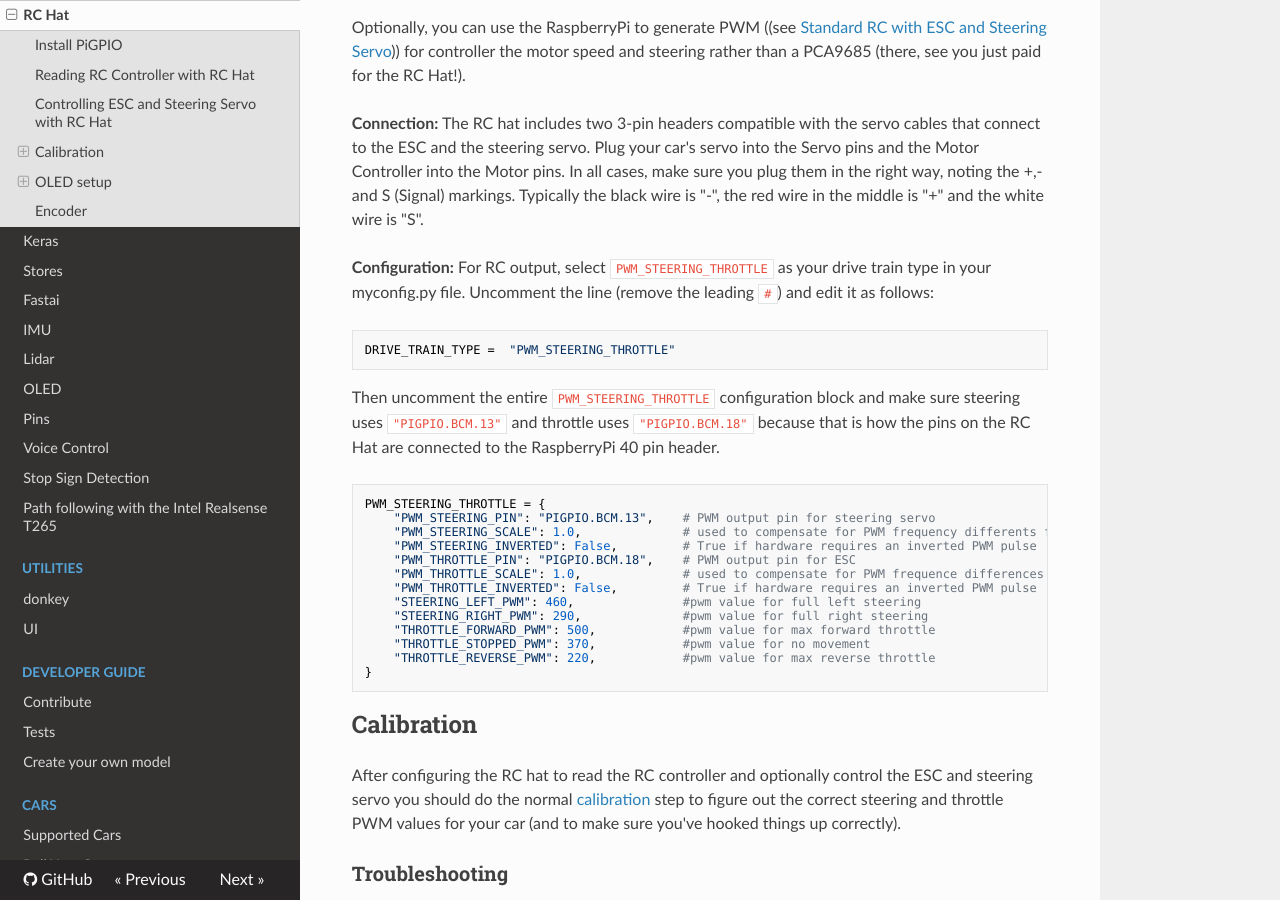
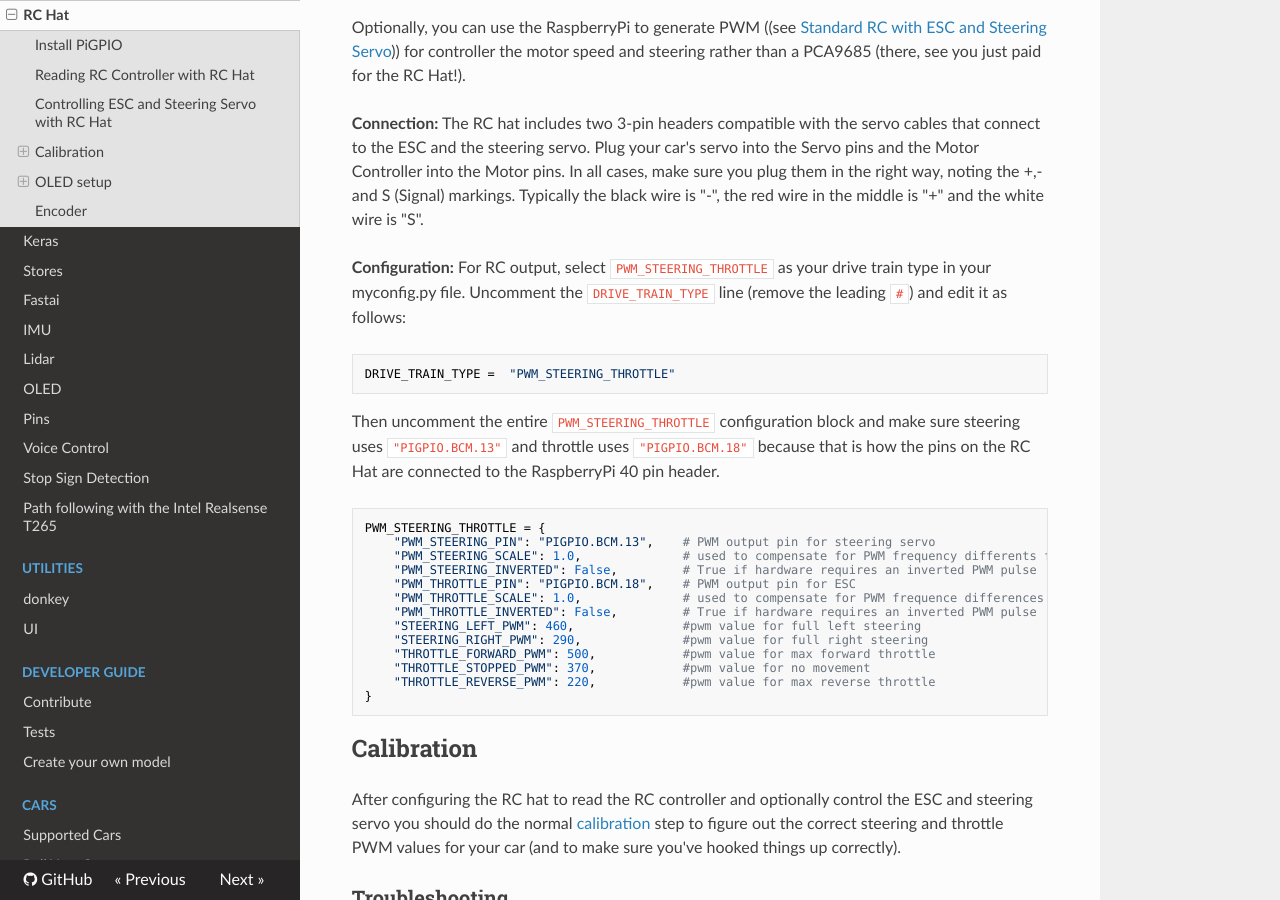
Before and after one commit to autorope/donkeydocs, an MkDocs documentation site: the page built from docs/parts/rc_hat.md, in a window 1280 px wide and 900 px high, scrolled down 2550 px. Built offline with MkDocs 1.6.1, drawn with Linux system fonts in a browser that asks for light colours; nearby versions of some CDN libraries.

Commit message:
small edits to rc hat documentation

````diff
--- a/docs/parts/rc_hat.md
+++ b/docs/parts/rc_hat.md
@@ -72,7 +72,7 @@ Optionally, you can use the RaspberryPi to generate PWM ((see [Standard RC with
 The RC hat includes two 3-pin headers compatible with the servo cables that connect to the ESC and the steering servo.  Plug your car's servo into the Servo pins and the Motor Controller into the Motor pins. In all cases, make sure you plug them in the right way, noting the +,- and S (Signal) markings. Typically the black wire is "-", the red wire in the middle is "+" and the white wire is "S".
 
 **Configuration:**
-For RC output, select `PWM_STEERING_THROTTLE` as your drive train type in your myconfig.py file. Uncomment the line (remove the leading `#`) and edit it as follows:
+For RC output, select `PWM_STEERING_THROTTLE` as your drive train type in your myconfig.py file. Uncomment the `DRIVE_TRAIN_TYPE` line (remove the leading `#`) and edit it as follows:
 
 ```python
 DRIVE_TRAIN_TYPE =  "PWM_STEERING_THROTTLE"
````
